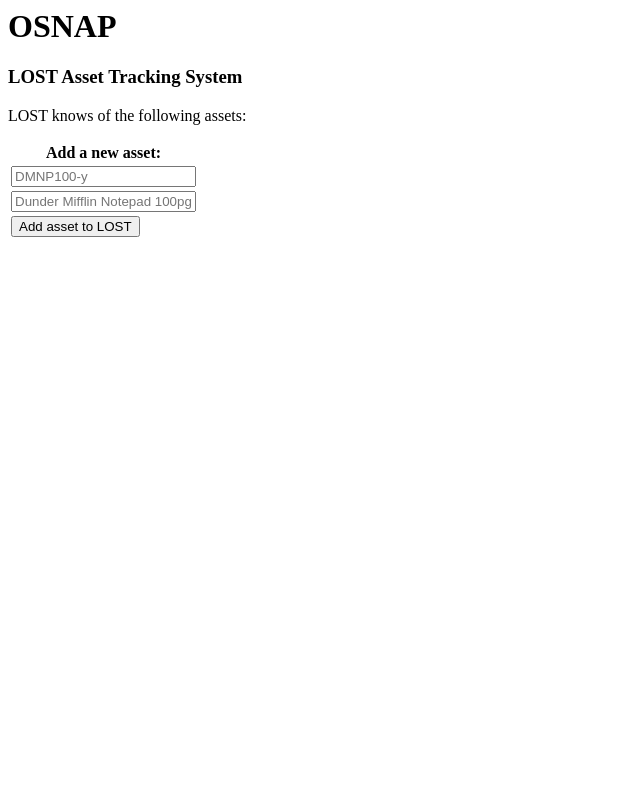
After one commit to tlessman/CIS322, a Flask app: page /add_asset in a window 1280 px wide. The commit adds this page. Shown: the whole page, without its empty margins (0-640 px from the left). Run offline with Flask 2, Linux system fonts and the light colour scheme; some libraries are stand-ins or nearby versions.

Commit message:
added asset and facility addition and updated app.py and dahsshboard

```diff
--- a/src/app.py
+++ b/src/app.py
@@ -42,14 +42,7 @@ def create_user():
             password = request.form['password']
             role = request.form['role']
             cur.execute("INSERT INTO users (user_pk, username, password, role, active) VALUES (DEFAULT, '%s', '%s', '%s', TRUE);"%(username,password,role))
-#            data = (request.form['username'], request.form['password'], request.form['role'],)
-#            cur.execute(SQL, data)
             conn.commit()
-
-            #SQL = "INSERT INTO users (user_pk, username, password, role, active) VALUES (DEFAULT, %s, %s, %s, TRUE);"
-            #data = (request.form['username'], request.form['password'], request.form['role'],)
-            #cur.execute(SQL, data)
-            #conn.commit()
             session['username']=request.form['username']
             #SQL = "SELECT role FROM users WHERE usename = %s;"
             #data = {{session.username}}
@@ -66,7 +59,7 @@ def create_user():
 def user_taken():
     if request.method == 'POST' and ('username' in request.form and 'password' in request.form):
         if check_username(request.form['username']):
-            return redirect(url_for('create_user.html'))
+            return redirect(url_for('create_user'))
         else:
             SQL = "INSERT INTO users (user_pk, username, password, role, active,) VALUES (DEFAULT, %s, %s, %s, TRUE,);"
             data = (request.form['username'], request.form['password'], request.form['role'],)
@@ -87,9 +80,39 @@ def user_taken():
 
 @app.route('/dashboard', methods=['GET','POST'])
 def dashboard():
+    if request.method == 'GET':
+        return render_template('login.html')
     if request.method == 'POST':
         return render_template('dashboard.html')
-    return render_template('dashboard.html')
+    return render_template('login.html')
+
+@app.route('/add_facility', methods=['GET','POST'])
+def add_facility():
+    if request.method == 'GET':
+        return render_template('add_facility.html')
+    if request.method == 'POST' and ('fcode' in request.form and 'common_name' in request.form):
+        #SQL
+        fcode = request.form['fcode']
+        common_name = request.form['common_name']
+        cur.execute("INSERT INTO facilities (facility_pk, fcode, common_name) VALUES (DEFAULT, '%s', '%s');"%(fcode,common_name))
+        conn.commit()
+        return redirect(url_for('add_facility'))
+    return render_template('login.html')
+
+@app.route('/add_asset', methods=['GET', 'POST'])
+def add_asset():
+    if request.method == 'GET':
+        return render_template('add_asset.html')
+    if request.method == 'POST' and ('asset_tag' in request.form and 'description' in request.form):
+        asset_tag = request.form['asset_tag']
+        description = request.form['description']
+        #facilty = request.form['facility']
+        cur.execute("INSERT INTO assets (asset_pk, asset_tag, description) VALUES (DEFAULT, '%s', '%s');"%(asset_tag,description))
+#        cur.execute("INSERT INTO asset_status (asset_fk, facility_fk, arrival_dt, disposed) SELECT VALUES (
+        conn.commit()
+        return redirect(url_for('add_asset'))
+    return render_template('login.html')
+
 
 @app.route('/logout', methods=['POST'])
 def logout():
@@ -109,10 +132,10 @@ def verify_password(name, string):
     data = (name,)
     cur.execute(SQL, data)
     user_res = cur.fetchone()
-    #SQL = "SELECT password FROM users WHERE user_pk = %s;"
-    #data = (user_res,)
-    #cur.execute(SQL, data)
-    #user_res = cur.fetchone()
+    SQL = "SELECT password FROM users WHERE user_pk = '%s';"
+    data = (user_res,)
+    cur.execute(SQL, data)
+    user_res = cur.fetchone()
     print(user_res['password'] == string)
     return (user_res['password'] == string)
 #
--- /dev/null
+++ b/src/templates/add_asset.html
@@ -0,0 +1,13 @@
+<html>
+	<body>
+		<h1>OSNAP</h1>
+		<h3>LOST Asset Tracking System</h3>
+		<table><form action={{url_for('add_asset')}} method="POST">
+				<p>LOST knows of the following assets: </p>
+			<tr><th>Add a new asset:</th></tr>
+			<tr><td><input type='text' name='asset_tag' placeholder='DMNP100-y' cols="16" maxlength="16"/></td></tr>
+			<tr><td><input type='text' name='description' placeholder='Dunder Mifflin Notepad 100pg, yellow' cols="64" maxlength="64"/></td></tr>
+			<tr><td><button type="submit">Add asset to LOST</button></td></tr>
+		</form></table>
+	</body>
+</html>
--- a/src/templates/create_user.html
+++ b/src/templates/create_user.html
@@ -9,7 +9,7 @@
 			<tr><td>Logistics User</td><td><input type='radio' name='role' value='0' checked/></td></tr>
 			<tr><td>Facilities User</td><td><input type='radio' name='role' value='1'/></td></tr></table></tr>
 			<tr><td><button type="submit">Request access to LOST</button></td></tr>
-			<tr><td><a href='http://127.0.0.1:8080/'>Already resgistered?</a></td></tr>
+			<tr><td><a href='http://127.0.0.1:8080/'>Already registered?</a></td></tr>
 		</form></table>
 	</body>
 </html>
--- a/src/templates/dashboard.html
+++ b/src/templates/dashboard.html
@@ -1,5 +1,8 @@
 <html>
 	<body>
 		Logged in as: {{session.username}}
+		<table><tr>
+			<th><a href=http://127.0.0.1:8080/add_facility>Add Facility</a></th>
+			<th><a href=http://127.0.0.1:8080/add_asset>Add Asset</a></th>
 	</body>
 </html>
```
Also changed, not shown: src/templates/add_facility.html (added, +13 -0 lines).
